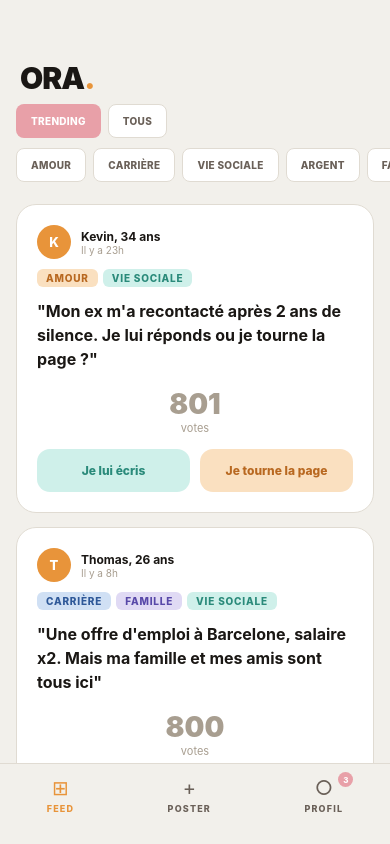
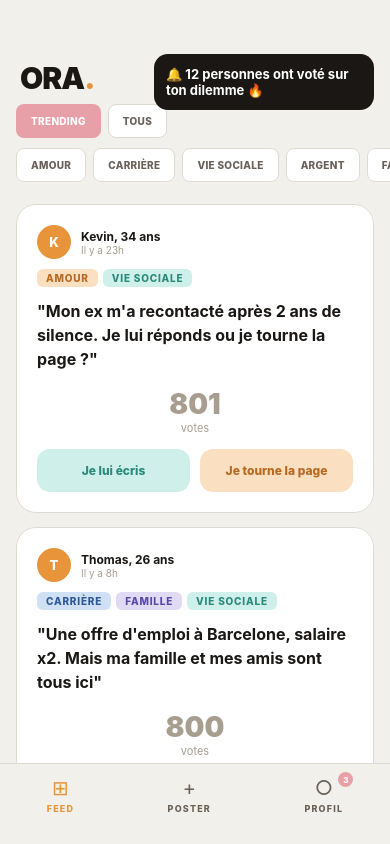
Before and after one commit to franckgauthrot-sys/ORA., a React Native app: screen / in a window 390 px wide. Built offline with nearby package versions, Linux system fonts and the light colour scheme.

Commit message:
profil votes live + notification + FOMO badge

```diff
--- a/App.js
+++ b/App.js
@@ -1,8 +1,8 @@
-import { useState } from 'react';
 import { View, TouchableOpacity, Text, StyleSheet } from 'react-native';
 import FeedScreen, { DILEMMES_INIT } from './FeedScreen';
 import PostScreen from './PostScreen';
 import ProfilScreen from './ProfilScreen';
+import { useState, useEffect } from 'react';
 
 const P = {
   bg:       '#f2f0eb',
@@ -18,12 +18,28 @@ export default function App() {
   const [userVotes, setUserVotes] = useState({});
   const [myPosts, setMyPosts]   = useState([]);
   const [activeTab, setActiveTab] = useState('trending');
+  const [notif, setNotif] = useState(null);
+  const [fomoSeen, setFomoSeen] = useState(false);
 
-  const handleVote = (id, choix) => {
+useEffect(() => {
+  const t = setTimeout(() => {
+    setNotif('12 personnes ont voté sur ton dilemme 🔥');
+  }, 5000);
+  return () => clearTimeout(t);
+}, []);
+
+ const handleVote = (id, choix) => {
     if (choix === null) {
       setUserVotes(v => { const n = { ...v }; delete n[id]; return n; });
+      setFeed(f => f.map(d => d.id === id ? { ...d, votesA: Math.max(0, d.votesA - (userVotes[id] === 'A' ? 1 : 0)), votesB: Math.max(0, d.votesB - (userVotes[id] === 'B' ? 1 : 0)) } : d));
     } else {
+      const prev = userVotes[id];
       setUserVotes(v => ({ ...v, [id]: choix }));
+      setFeed(f => f.map(d => d.id === id ? {
+        ...d,
+        votesA: d.votesA + (choix === 'A' ? 1 : 0) - (prev === 'A' ? 1 : 0),
+        votesB: d.votesB + (choix === 'B' ? 1 : 0) - (prev === 'B' ? 1 : 0),
+      } : d));
     }
   };
 
@@ -50,6 +66,22 @@ export default function App() {
 
   return (
     <View style={styles.container}>
+      {/* Notification toast */}
+      {notif && (
+        <TouchableOpacity
+          onPress={() => setNotif(null)}
+          style={styles.toast}>
+          <Text style={styles.toastText}>🔔 {notif}</Text>
+        </TouchableOpacity>
+      )}
+      {/* FOMO badge */}
+{!fomoSeen && page === 'feed' && (
+  <TouchableOpacity
+    onPress={() => setFomoSeen(true)}
+    style={styles.fomo}>
+    <Text style={styles.fomoText}>4 nouveaux 🔥</Text>
+  </TouchableOpacity>
+)}
       {/* Pages */}
       {page === 'feed' && (
         <FeedScreen
@@ -103,4 +135,8 @@ const styles = StyleSheet.create({
   navLabel:   { fontSize: 9, fontWeight: '800', letterSpacing: 1.2 },
   streakDot:  { position: 'absolute', top: -4, right: -10, backgroundColor: '#e8a0a8', borderRadius: 8, width: 15, height: 15, alignItems: 'center', justifyContent: 'center' },
   streakText: { fontSize: 8, fontWeight: '800', color: '#fff' },
+toast:      { position: 'absolute', top: 54, right: 16, backgroundColor: '#1a1714', borderRadius: 14, padding: 12, zIndex: 999, maxWidth: 220 },
+toastText:  { color: '#fff', fontSize: 13, fontWeight: '700', flex: 1 },
+fomo:     { position: 'absolute', top: 54, right: 16, backgroundColor: '#e8a0a8', borderRadius: 20, paddingHorizontal: 14, paddingVertical: 6, zIndex: 998 },
+fomoText: { color: '#fff', fontSize: 12, fontWeight: '800' },
 });
--- a/ProfilScreen.js
+++ b/ProfilScreen.js
@@ -156,24 +156,16 @@ export default function ProfilScreen({ myPosts, votedCount, streak, userVotes, f
           ))
       )}
 
-      {/* Mes dilemmes */}
+     {/* Mes dilemmes */}
       {tab === 'posts' && (
         myPosts.length === 0
           ? <Text style={styles.empty}>Tu n'as pas encore posté 🌵</Text>
-          : myPosts.map((d, i) => (
-            <View key={i} style={styles.card}>
-              <Text style={styles.cardQuestion}>"{d.question}"</Text>
-              <View style={{ flexDirection: 'row', gap: 8, marginTop: 10 }}>
-                <View style={[styles.optionPill, { backgroundColor: P.roseLight }]}>
-                  <Text style={[styles.optionPillText, { color: P.roseDeep }]}>{d.optionA}</Text>
-                </View>
-                <View style={[styles.optionPill, { backgroundColor: P.tealLight }]}>
-                  <Text style={[styles.optionPillText, { color: P.tealDeep }]}>{d.optionB}</Text>
-                </View>
-              </View>
-              <Text style={styles.totalVotes}>0 votes pour l'instant</Text>
-            </View>
-          ))
+          : myPosts.map((d, i) => {
+              const live = feed ? feed.find(x => x.id === d.id) || d : d;
+              return (
+                <MiniCard key={i} d={live} userVotes={userVotes} onVote={onVote} />
+              );
+            })
       )}
     </ScrollView>
   );
```
